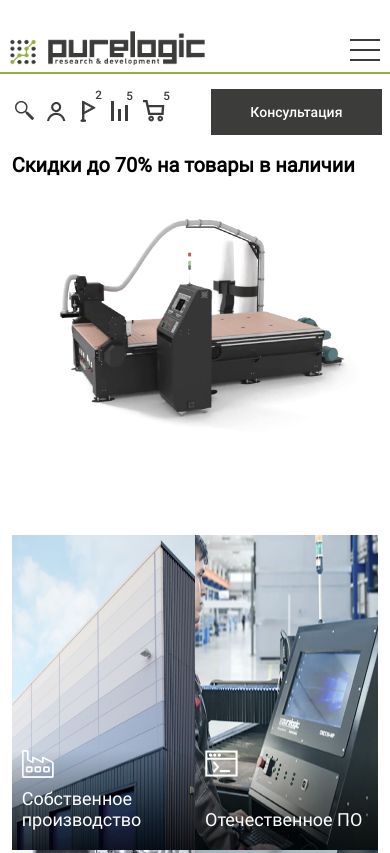
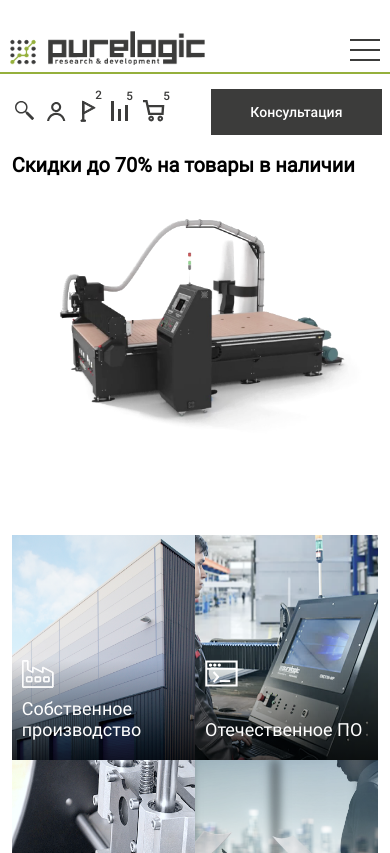
Before and after one commit to TimurSagaidakov/Test, a plain HTML site: page index.html in a window 390 px wide. Shown: the top 853 px of the page. Drawn offline with nearby package versions, Linux system fonts and the light colour scheme.

Commit message:
Правки

```diff
--- a/sass/blocks/_offers.sass
+++ b/sass/blocks/_offers.sass
@@ -16,6 +16,8 @@
             .offers__description
                 animation: textMoveFromDown .4s linear
                 opacity: 1
+        @media ( max-width: 428px )
+            height: 25rem
     &-item
         display: flex
         min-width: 100%
```
Also changed, not shown: css/style.css, 1 other file.
